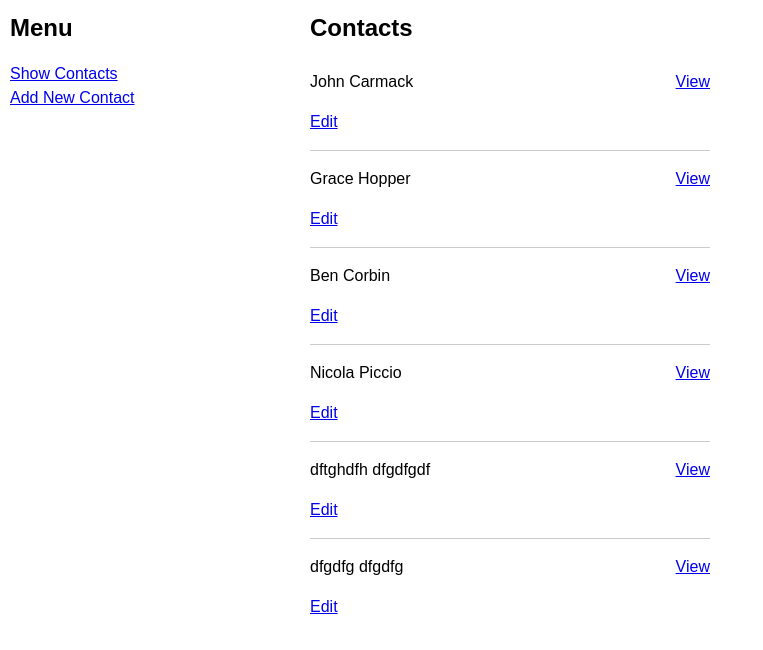
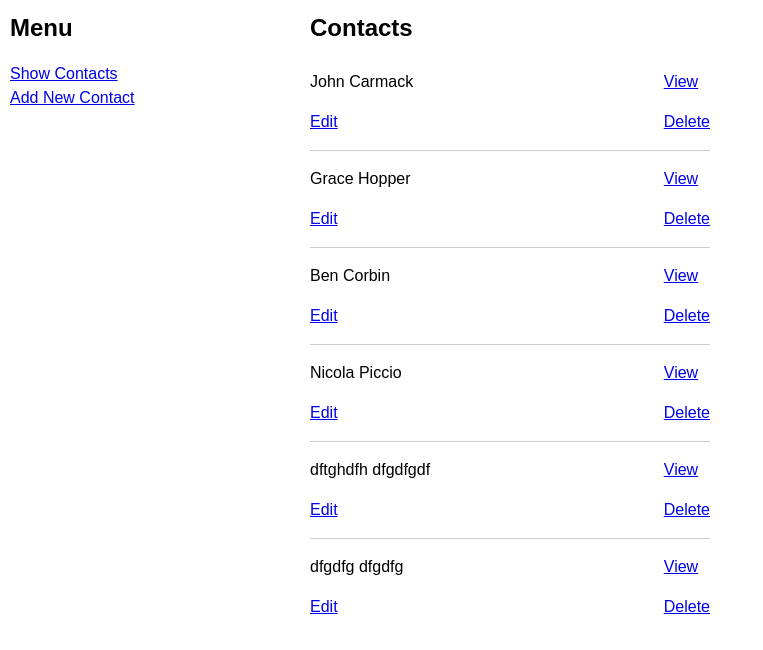
Before and after one commit to boolean-uk/react-address-book, a React (Create React App) app: page / in a window 1280 px wide. Shown: the top 650 px of the page, without its empty margins (0-763 px from the left). Built offline with nearby package versions, Linux system fonts and the light colour scheme; data requests are answered from the project's data file.

Commit message:
Ext 3 complete, edit and delete functionality created

```diff
--- a/src/components/ContactsList.js
+++ b/src/components/ContactsList.js
@@ -2,10 +2,27 @@ import { useState } from "react"
 import { Link, useSearchParams } from "react-router-dom"
 
 function ContactsList(props) {
+  const { contacts, setContacts } = props
 
-  const { contacts } = props
-
-
+  const handleDelete = (contact) => {
+    console.log("delete me")
+    if (contact.id) {
+      fetch(`http://localhost:4000/contacts/${contact.id}`, {
+        method: "DELETE",
+        headers: {
+          "Content-Type": "application/json",
+        },
+        body: JSON.stringify(contacts),
+      })
+        .then((res) => res.json())
+        .then((json) => {
+          const updatedContacts = contacts.filter(
+            (record) => record.id !== contact.id
+          )
+          setContacts(updatedContacts)
+        })
+    }
+  }
 
   return (
     <>
@@ -20,8 +37,22 @@ function ContactsList(props) {
               <p>
                 {firstName} {lastName}
               </p>
-              <Link to={`/contacts/${contact.id}`} state={{contact}} >View </Link>
-              <Link to={`/contacts/add`} state={{contact}} >Edit</Link>
+              <Link to={`/contacts/${contact.id}`} state={{ contact }}>
+                {" "}
+                View{" "}
+              </Link>
+              <Link to={`/contacts/edit`} state={{ contact }}>
+                {" "}
+                Edit{" "}
+              </Link>
+              <Link
+                to={`/`}
+                state={{ contact }}
+                onClick={() => handleDelete(contact)}
+              >
+                {" "}
+                Delete{" "}
+              </Link>
             </li>
           )
         })}
```
Also changed, not shown: src/components/ContactsAdd.js (+16 -2 lines).
